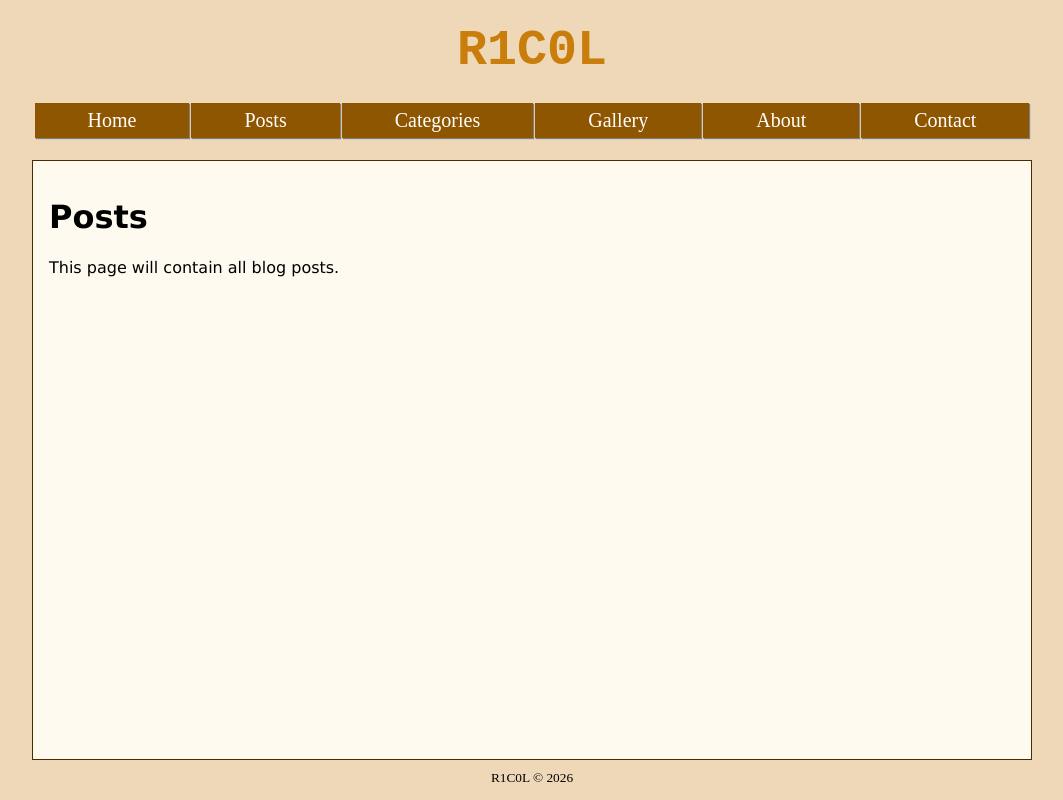
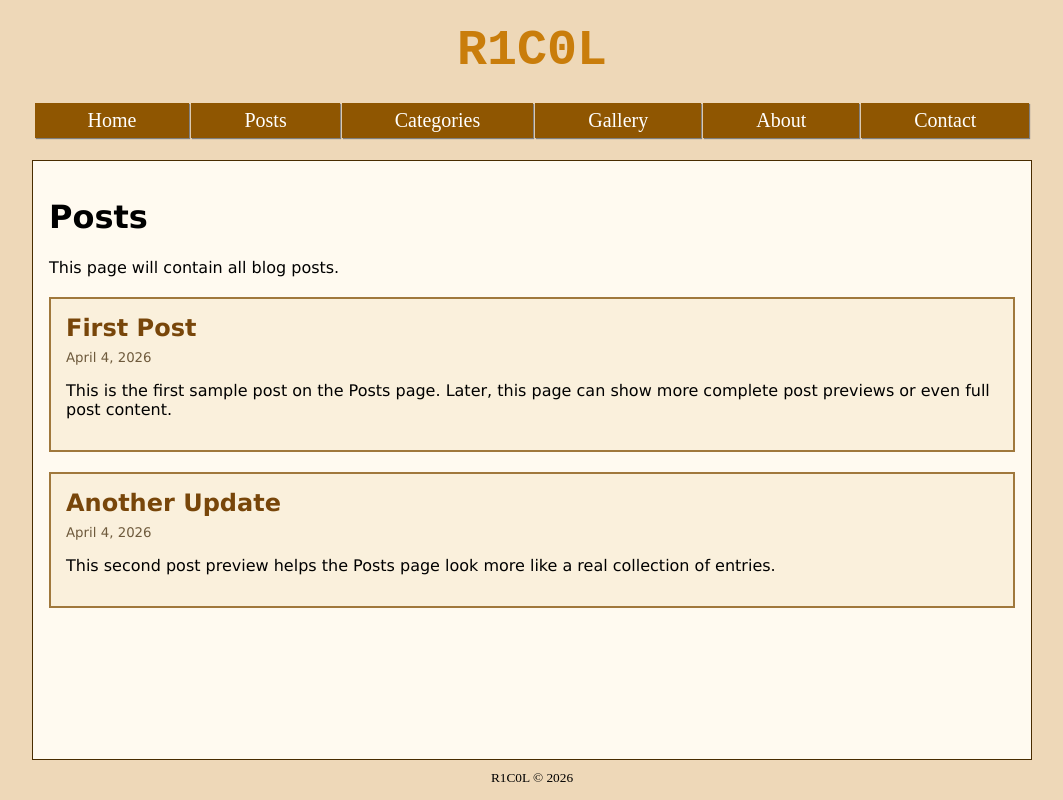
Before and after one commit to u26jl23/BLOG, a React (Vite) app: page /posts in a window 1280 px wide. Shown: the whole page, without its empty margins (108-1171 px from the left). Built offline with nearby package versions, Linux system fonts and the light colour scheme.

Commit message:
Add some hardcoded posts for preview

```diff
--- a/src/components/Posts.jsx
+++ b/src/components/Posts.jsx
@@ -5,6 +5,21 @@ export default function Posts(){
             <p>
                 This page will contain all blog posts.
             </p>
+            <article>
+                <h2>First Post</h2>
+                <small>April 4, 2026</small>
+                <p>
+                    This is the first sample post on the Posts page. Later, this page can show
+                    more complete post previews or even full post content.
+                </p>
+            </article>
+            <article>
+                <h2>Another Update</h2>
+                <small>April 4, 2026</small>
+                <p>
+                    This second post preview helps the Posts page look more like a real collection of entries.
+                </p>
+            </article>
         </main>
     )
 }
```
